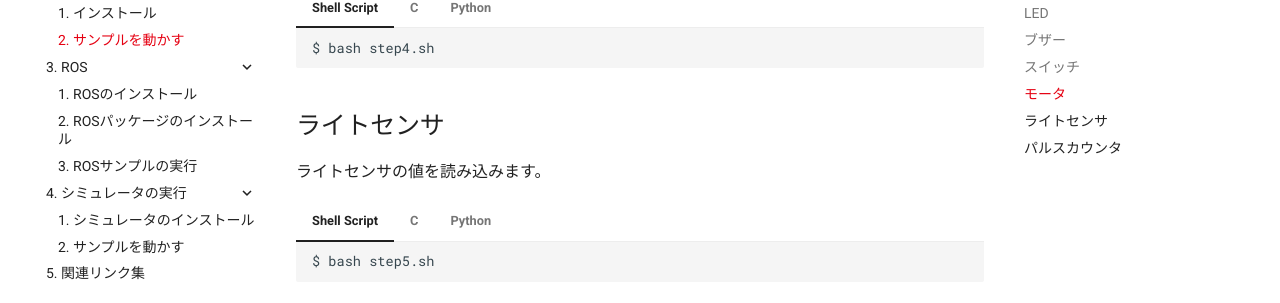
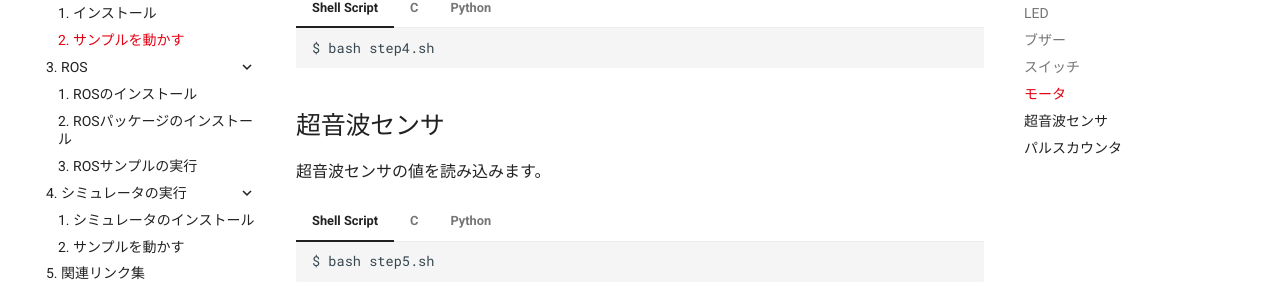
Before and after one commit to rt-net/tutorials, an MkDocs documentation site: the page built from docs/raspicat/driver/samples.md, in a window 1280 px wide and 900 px high, scrolled down 1798 px. Shown: the part 149-452 px from the top of the window. Built offline with MkDocs 1.6.1 and Material for MkDocs 9.7.7, drawn with Linux system fonts in a browser that asks for light colours; comment, search, counter and statistics services are not loaded.

Commit message:
Update docs/raspicat/driver/samples.md
Co-authored-by: Shota Aoki <s.aoki@rt-net.jp>

````diff
--- a/docs/raspicat/driver/samples.md
+++ b/docs/raspicat/driver/samples.md
@@ -121,9 +121,9 @@ LED0〜LED3が点滅します。
     $ python3 step4.py
     ```
 
-## ライトセンサ {: #step5}
+## 超音波センサ {: #step5}
 
-ライトセンサの値を読み込みます。
+超音波センサの値を読み込みます。
 
 === "Shell Script"
     ```sh
````
